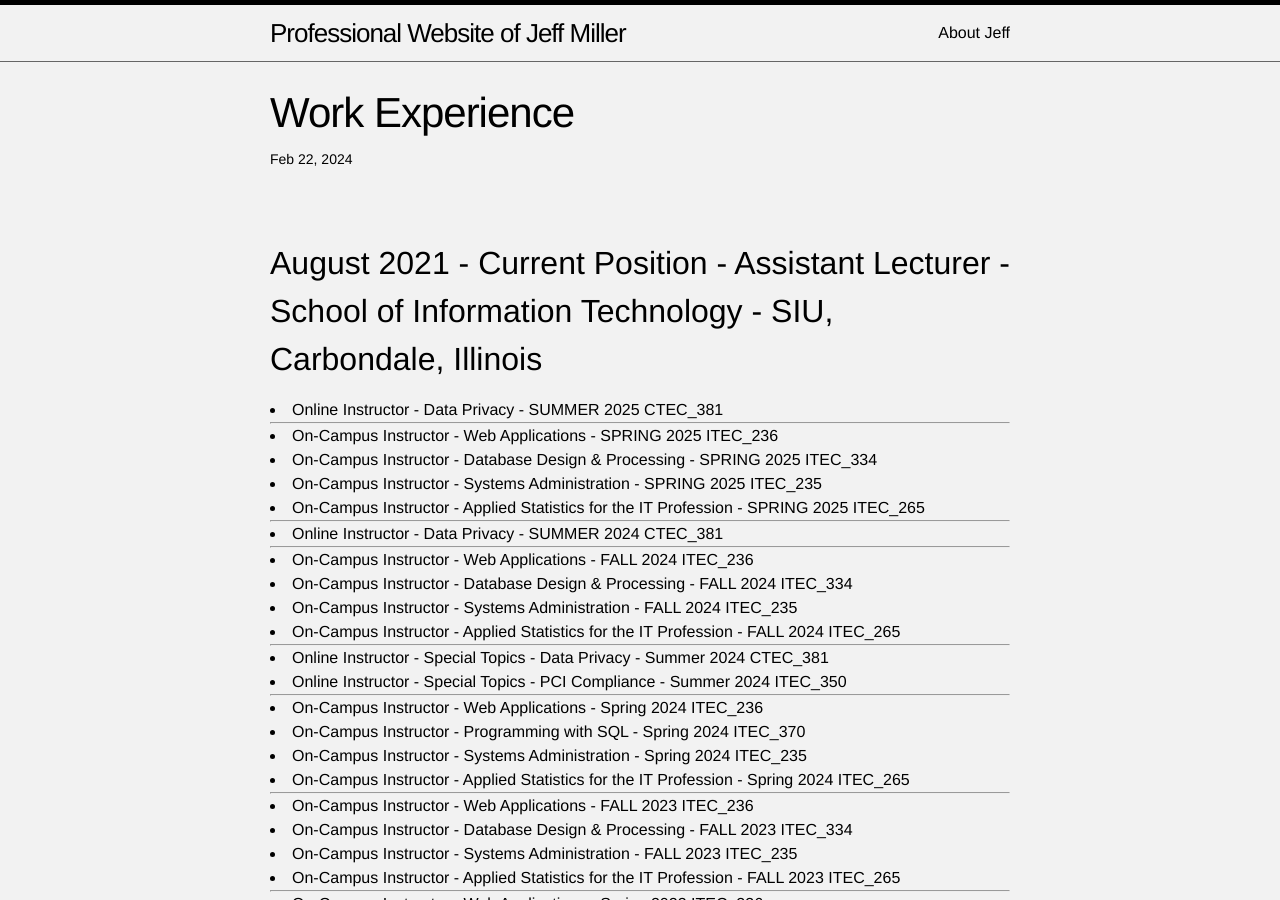
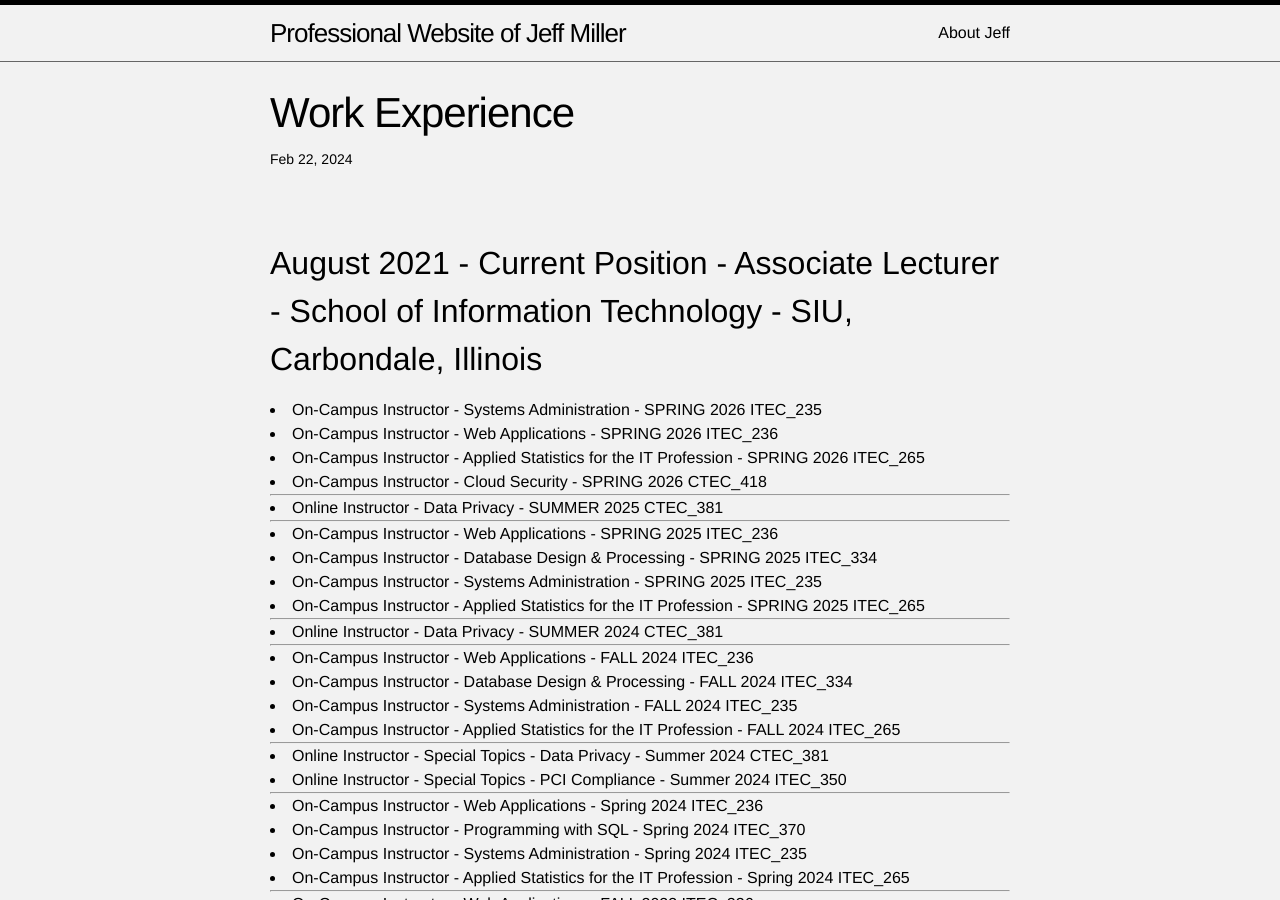
Before and after one commit to jmillersiu/jmillersiu.github.io, a Jekyll site: the page built from _posts/2021-09-21-work_experience.markdown, in a window 1280 px wide and 900 px high. Built offline with Jekyll 4.4.1, drawn with Linux system fonts in a browser that asks for light colours.

Commit message:
Update 2021-09-21-work_experience.markdown

```diff
--- a/_posts/2021-09-21-work_experience.markdown
+++ b/_posts/2021-09-21-work_experience.markdown
@@ -6,7 +6,13 @@
 ---
 <br>
 
-August 2021 - Current Position - Assistant Lecturer - School of Information Technology - SIU, Carbondale, Illinois
+August 2021 - Current Position - Associate Lecturer - School of Information Technology - SIU, Carbondale, Illinois
+---
+<li>On-Campus Instructor - Systems Administration - SPRING 2026 ITEC_235</li>
+<li>On-Campus Instructor - Web Applications - SPRING 2026 ITEC_236</li>
+<li>On-Campus Instructor - Applied Statistics for the IT Profession - SPRING 2026 ITEC_265</li>
+<li>On-Campus Instructor - Cloud Security - SPRING 2026 CTEC_418</li>
+
 ---
 <li>Online Instructor - Data Privacy - SUMMER 2025 CTEC_381</li>
 ---
```
